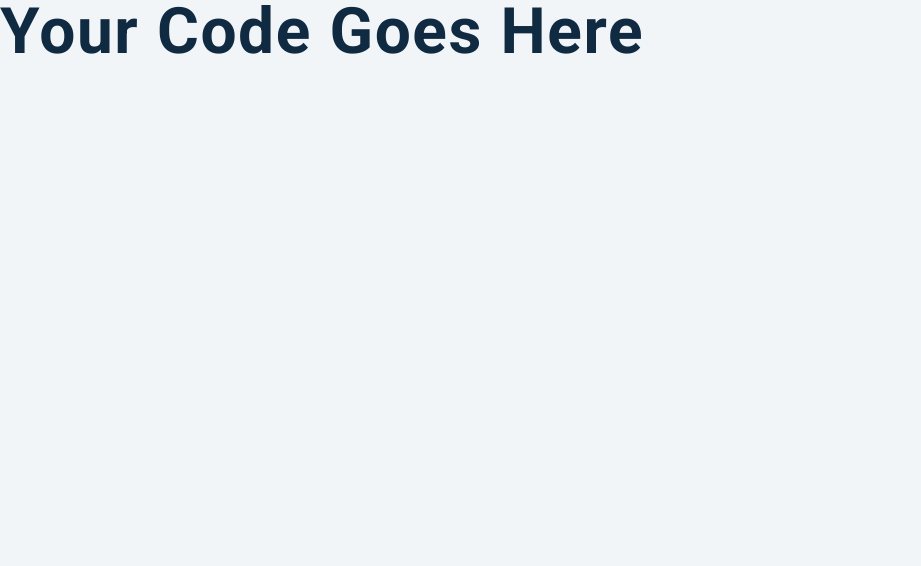
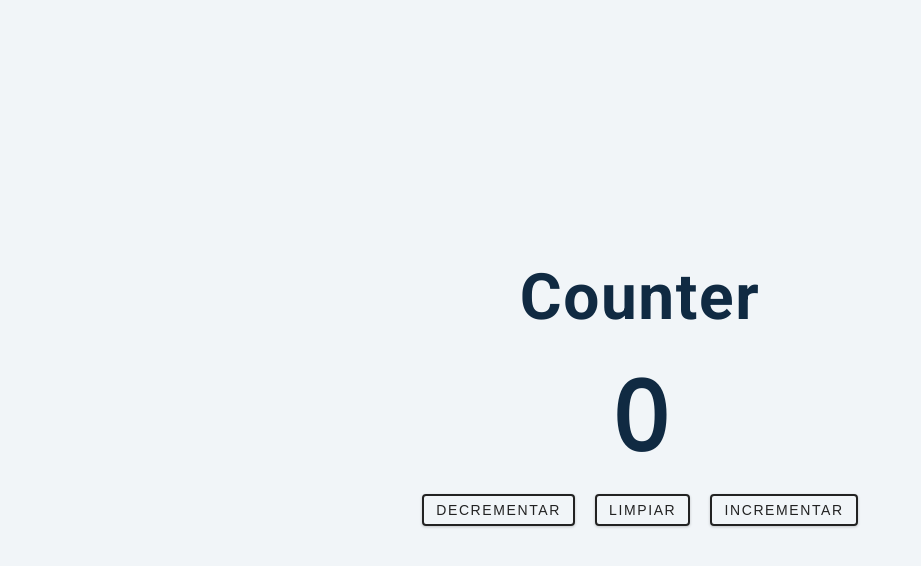
Before and after one commit to carloscrcl/Contador, a plain HTML site: page setup/index.html in a window 1280 px wide. Shown: the whole page, without its empty margins (0-921 px from the left). Drawn offline with nearby package versions, Linux system fonts and the light colour scheme.

Commit message:
Se pone a punto la version 1.0 del script contador

```diff
--- /dev/null
+++ b/final/styles.css
@@ -0,0 +1,202 @@
+/*
+===============
+Fonts
+===============
+*/
+@import url("https://fonts.googleapis.com/css?family=Open+Sans|Roboto:400,700&display=swap");
+
+/*
+===============
+Variables
+===============
+*/
+
+:root {
+  /* dark shades of primary color*/
+  --clr-primary-1: hsl(205, 86%, 17%);
+  --clr-primary-2: hsl(205, 77%, 27%);
+  --clr-primary-3: hsl(205, 72%, 37%);
+  --clr-primary-4: hsl(205, 63%, 48%);
+  /* primary/main color */
+  --clr-primary-5: hsl(205, 78%, 60%);
+  /* lighter shades of primary color */
+  --clr-primary-6: hsl(205, 89%, 70%);
+  --clr-primary-7: hsl(205, 90%, 76%);
+  --clr-primary-8: hsl(205, 86%, 81%);
+  --clr-primary-9: hsl(205, 90%, 88%);
+  --clr-primary-10: hsl(205, 100%, 96%);
+  /* darkest grey - used for headings */
+  --clr-grey-1: hsl(209, 61%, 16%);
+  --clr-grey-2: hsl(211, 39%, 23%);
+  --clr-grey-3: hsl(209, 34%, 30%);
+  --clr-grey-4: hsl(209, 28%, 39%);
+  /* grey used for paragraphs */
+  --clr-grey-5: hsl(210, 22%, 49%);
+  --clr-grey-6: hsl(209, 23%, 60%);
+  --clr-grey-7: hsl(211, 27%, 70%);
+  --clr-grey-8: hsl(210, 31%, 80%);
+  --clr-grey-9: hsl(212, 33%, 89%);
+  --clr-grey-10: hsl(0, 0%, 0%);
+  --clr-white: #fff;
+  --clr-red-dark: hsl(360, 67%, 44%);
+  --clr-red-light: hsl(360, 71%, 66%);
+  --clr-green-dark: hsl(125, 67%, 44%);
+  --clr-green-light: hsl(125, 71%, 66%);
+  --clr-black: #222;
+  --ff-primary: "Roboto", sans-serif;
+  --ff-secondary: "Open Sans", sans-serif;
+  --transition: all 0.3s linear;
+  --spacing: 0.1rem;
+  --radius: 0.25rem;
+  --light-shadow: 0 5px 15px rgba(0, 0, 0, 0.1);
+  --dark-shadow: 0 5px 15px rgba(0, 0, 0, 0.2);
+  --max-width: 1170px;
+  --fixed-width: 620px;
+}
+/*
+===============
+Global Styles
+===============
+*/
+
+*,
+::after,
+::before {
+  margin: 0;
+  padding: 0;
+  box-sizing: border-box;
+}
+body {
+  font-family: var(--ff-secondary);
+  background: var(--clr-grey-10);
+  color: var(--clr-grey-1);
+  line-height: 1.5;
+  font-size: 0.875rem;
+}
+ul {
+  list-style-type: none;
+}
+a {
+  text-decoration: none;
+}
+h1,
+h2,
+h3,
+h4 {
+  letter-spacing: var(--spacing);
+  text-transform: capitalize;
+  line-height: 1.25;
+  margin-bottom: 0.75rem;
+  font-family: var(--ff-primary);
+}
+h1 {
+  font-size: 3rem;
+}
+h2 {
+  font-size: 2rem;
+}
+h3 {
+  font-size: 1.25rem;
+}
+h4 {
+  font-size: 0.875rem;
+}
+p {
+  margin-bottom: 1.25rem;
+  color: var(--clr-grey-5);
+}
+@media screen and (min-width: 800px) {
+  h1 {
+    font-size: 4rem;
+  }
+  h2 {
+    font-size: 2.5rem;
+  }
+  h3 {
+    font-size: 1.75rem;
+  }
+  h4 {
+    font-size: 1rem;
+  }
+  body {
+    font-size: 1rem;
+  }
+  h1,
+  h2,
+  h3,
+  h4 {
+    line-height: 1;
+  }
+}
+/*  global classes */
+
+/* section */
+.section {
+  padding: 5rem 0;
+}
+
+.section-center {
+  width: 90vw;
+  margin: 0 auto;
+  max-width: 1170px;
+}
+@media screen and (min-width: 992px) {
+  .section-center {
+    width: 95vw;
+  }
+}
+main {
+  min-height: 100vh;
+  display: grid;
+  place-items: center;
+}
+
+/*
+===============
+Counter
+===============
+*/
+
+main {
+  min-height: 100vh;
+  display: grid;
+  place-items: center;
+}
+.container {
+  text-align: center;
+}
+#value {
+  font-size: 6rem;
+  font-weight: bold;
+}
+.btn {
+  text-transform: uppercase;
+  background: transparent;
+  color: var(--clr-black);
+  padding: 0.575rem 0.75rem;
+  letter-spacing: var(--spacing);
+  display: inline-block;
+  transition: var(--transition);
+  font-size: 0.875rem;
+  border: 2px solid var(--clr-black);
+  cursor: pointer;
+  box-shadow: 0 1px 3px rgba(0, 0, 0, 0.2);
+  border-radius: var(--radius);
+  margin: 0.5rem;
+}
+.btn:hover {
+  color: var(--clr-white);
+  background: var(--clr-black);
+}
+
+
+.rojo{
+  color: red;
+}
+.negro{
+  color: black;
+}
+
+.verde{
+  color: green;
+}
--- a/setup/app.js
+++ b/setup/app.js
@@ -0,0 +1,41 @@
+let btnIncrementar = document.querySelector(".increase");
+let btnDecrementar = document.querySelector(".decrease");
+let btnLimpiar = document.querySelector(".reset");
+let valor = document.getElementById("value");
+
+let c = 0;
+
+btnIncrementar.addEventListener("click", ()=>{
+    c++;
+    if(c < 0){
+        valor.style.color = "red";
+    }else if(c > 0 ){
+        valor.style.color = "green";
+    }else{
+        c = 0;
+        valor.style.color = "blue";
+    }
+    console.log(valor);
+    valor.textContent = c;
+});
+
+btnDecrementar.addEventListener("click", ()=>{
+    c--;
+    if(c < 0){
+        valor.style.color = "red";
+    }else if(c > 0 ){
+        valor.style.color = "green";
+    }else{
+        c = 0;
+        valor.style.color = "blue";
+    }
+    console.log(valor);
+    valor.textContent = c;
+});
+
+
+btnLimpiar.addEventListener("click",()=>{
+    c=0;
+    valor.style.color = "blue";
+    valor.textContent = c;
+})
--- a/setup/index.html
+++ b/setup/index.html
@@ -1,16 +1,25 @@
+
 <!DOCTYPE html>
 <html lang="en">
-  <head>
-    <meta charset="UTF-8" />
-    <meta name="viewport" content="width=device-width, initial-scale=1.0" />
-    <title>Counter</title>
-
-    <!-- styles -->
-    <link rel="stylesheet" href="styles.css" />
-  </head>
-  <body>
-    <h1>your code goes here</h1>
-    <!-- javascript -->
-    <script src="app.js"></script>
-  </body>
+<head>
+  <meta charset="UTF-8">
+  <meta http-equiv="X-UA-Compatible" content="IE=edge">
+  <meta name="viewport" content="width=device-width, initial-scale=1.0">
+  <link rel="stylesheet" href="styles.css">
+  <title>Document</title>
+</head>
+<body>
+  <main>
+    <div class="container">
+      <h1>counter</h1>
+      <span id="value">0</span>
+      <div class="button-container">
+        <button class="btn decrease">decrementar</button>
+        <button class="btn reset">limpiar</button>
+        <button class="btn increase">incrementar</button>
+      </div>
+    </div>
+  </main>
+  <script src="app.js"></script>
+</body>
 </html>
```
Also changed, not shown: 1 other file.
